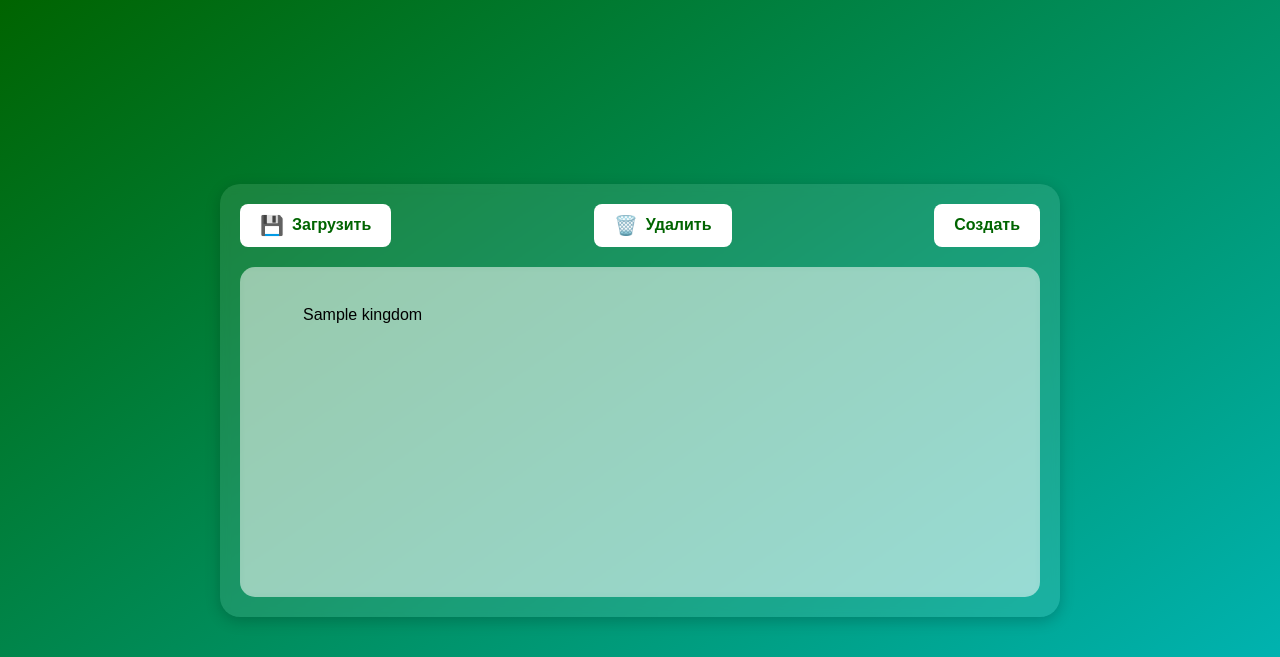
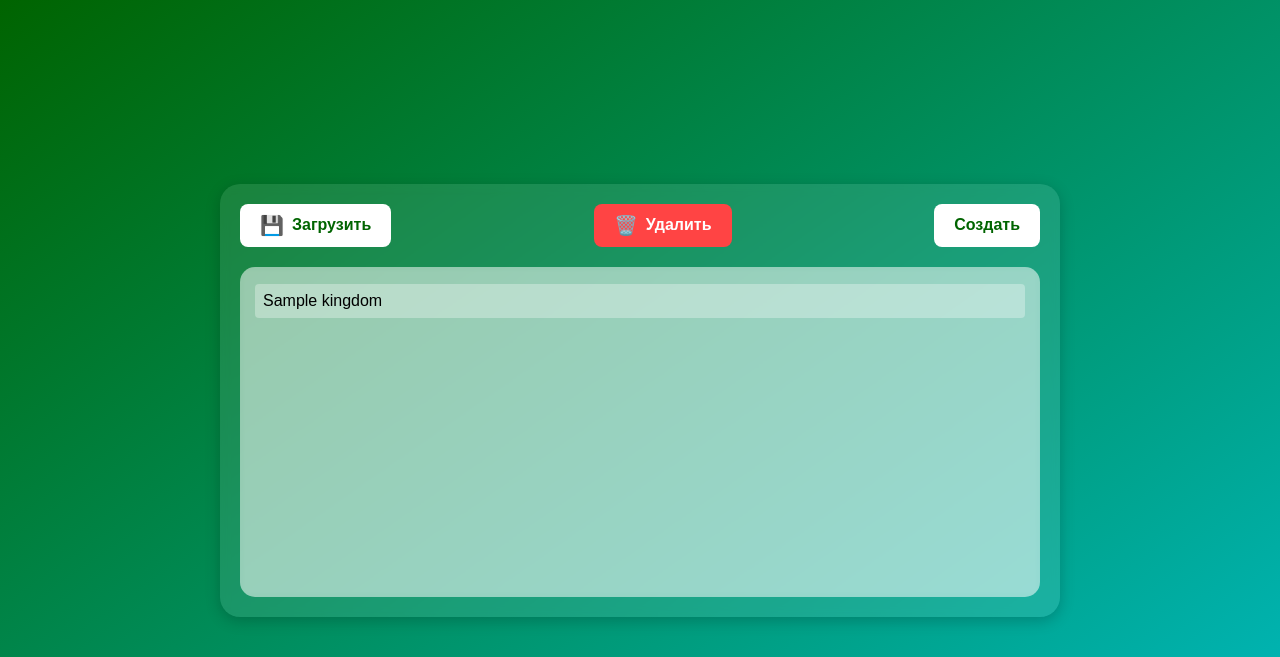
Before and after one commit to Noki-9/Web_project, a FastAPI app: page /file_maneger in a window 1280 px wide. Shown: the top 657 px of the page. Run offline with FastAPI, Linux system fonts and the light colour scheme; the visitor is signed in with stand-in values (Sample User, id 1); tables that the repository leaves empty hold one stand-in row (values such as "Sample post").

Commit message:
Update file_manager_style.css

```diff
--- a/static/css/file_manager_style.css
+++ b/static/css/file_manager_style.css
@@ -22,6 +22,7 @@ body {
     display: flex;
     justify-content: space-between;
     margin-bottom: 20px;
+    gap: 10px;
 }
 
 .toolbar button {
@@ -43,12 +44,20 @@ body {
     background-color: #f0f0f0;
 }
 
+.btn-delete {
+    background-color: #ff4444 !important;
+    color: white !important;
+}
+.btn-delete:hover {
+    background-color: #cc0000 !important;
+}
+
 .icon {
     font-size: 1.2em;
 }
 
 .workspace {
-    background: rgba(255, 255, 255, 0.5); /* полупрозрачная область */
+    background: rgba(255, 255, 255, 0.5);
     border-radius: 15px;
     padding: 15px;
     min-height: 300px;
@@ -64,10 +73,6 @@ body {
     font-size: 16px;
 }
 
-.file-item:last-child {
-    border-bottom: none;
-}
-
 .file-name {
     font-weight: 500;
 }
@@ -76,16 +81,21 @@ body {
     color: #555;
 }
 
+#kingdom-list {
+    list-style: none;
+    padding: 0;
+    margin: 0;
+}
 #kingdom-list li {
     cursor: pointer;
     padding: 8px;
     margin: 2px 0;
-    list-style: none;
+    background: rgba(255,255,255,0.3);
     border-radius: 4px;
     transition: background-color 0.2s;
 }
 #kingdom-list li:hover {
-    background-color: #f0f0f0;
+    background-color: rgba(255,255,255,0.6);
 }
 #kingdom-list li.selected {
     background-color: #d0e0ff;
```
